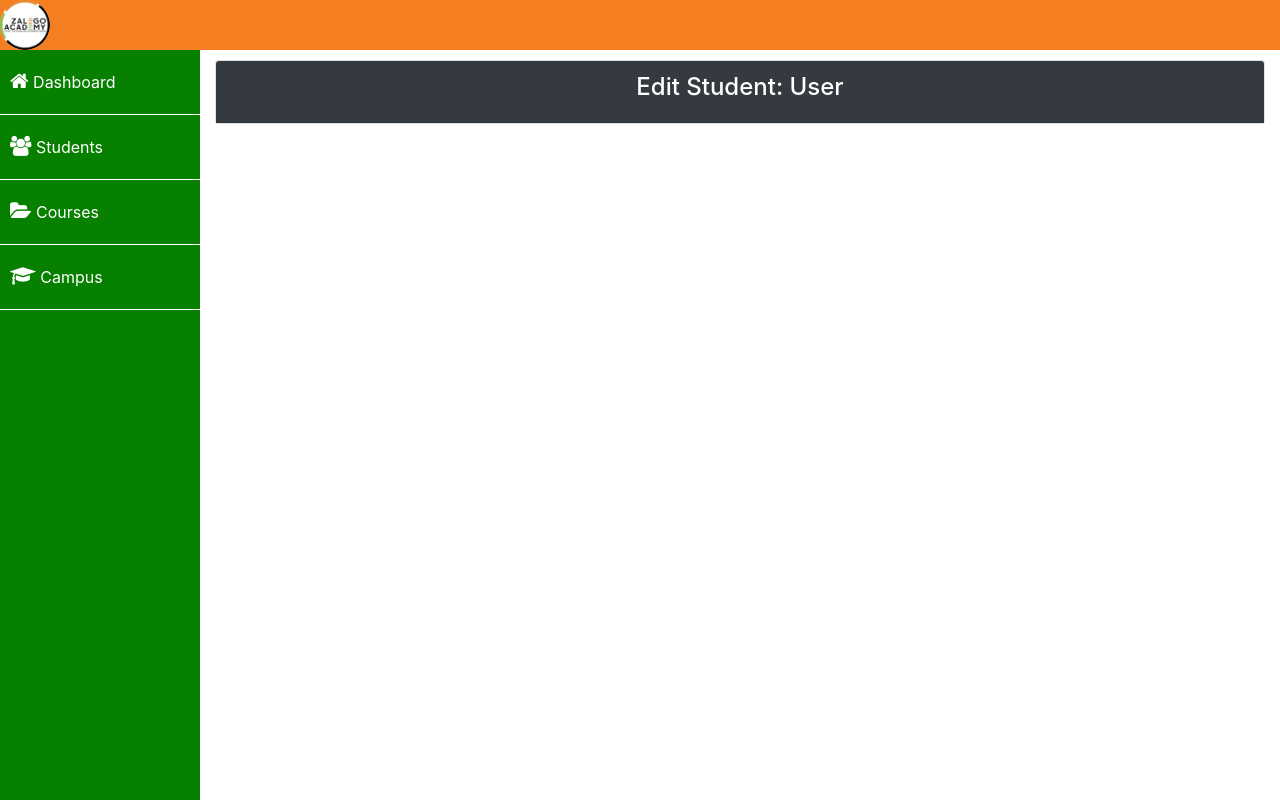
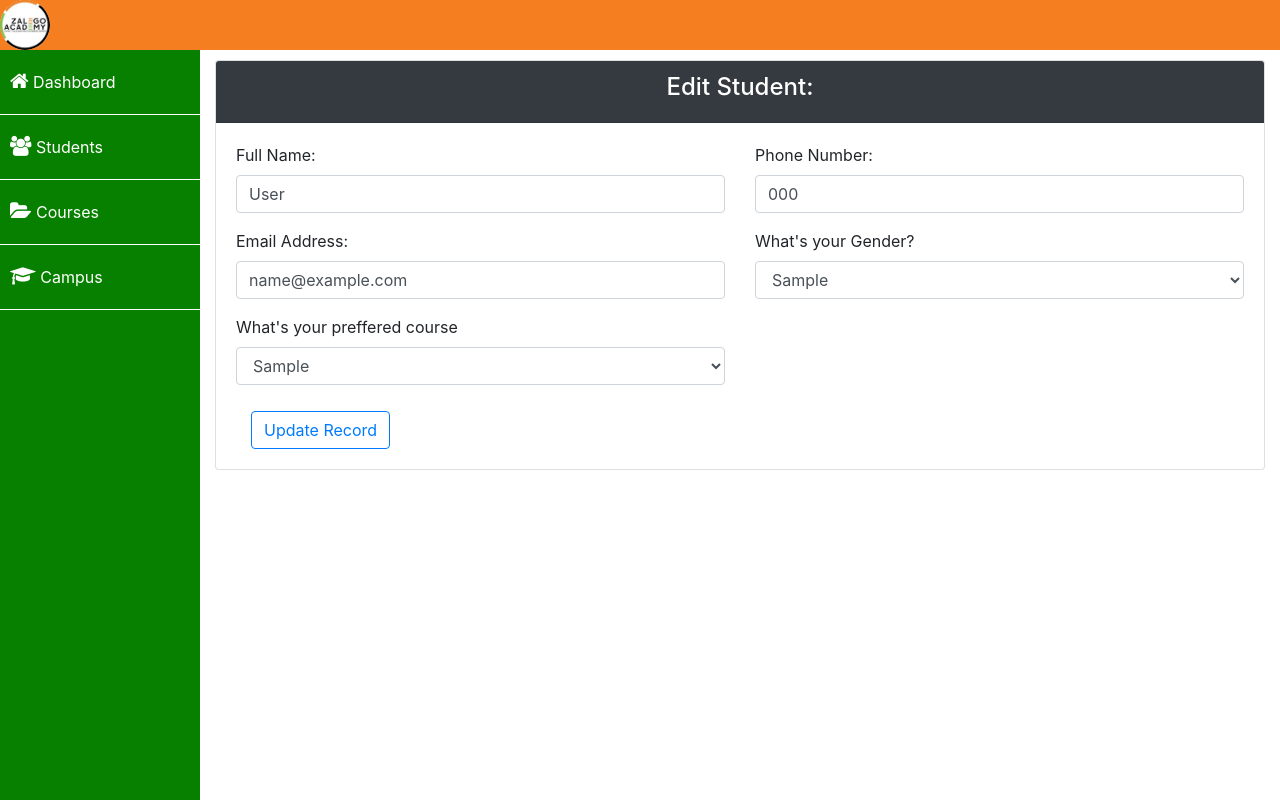
Before and after one commit to TrevorAntonioNanjiniah/webStartingTemplate, a PHP site: the page made by edit-enrollment.php in a window 1280 px wide. Run offline with PHP 8.4, Linux system fonts and the light colour scheme; tables that the repository leaves empty or names only in its code hold one stand-in row (values such as "Sample post").

Commit message:
FEAT added an update table

```diff
--- a/edit-enrollment.php
+++ b/edit-enrollment.php
@@ -5,6 +5,11 @@
     while($fetchuser =mysqli_fetch_array($queryuser))
     {
         $fullname = $fetchuser['fullname'];
+        $phonenumber = $fetchuser['phonenumber'];
+        $email = $fetchuser['email'];
+        $gender = $fetchuser['gender'];
+        $course = $fetchuser['course'];
+
     }
 ?>
 
@@ -24,8 +29,60 @@
                 <div class="col-lg-12">
                     <div class="card">
                             <div class="card-header bg-dark text-center text-white">
-                                <h4>Edit Student: <?php echo $fullname ?></h4>
+                                <h4>Edit Student:</h4>
                             </div>
+                            <div class="card-body">
+                                <form action="enroll.php" method="POST" >
+                                    <div class="row">
+                                        <div class="col-lg-6 mb-3">
+                                            <label class="form-label" for="fullname">Full Name:</label>
+                                            <input type="text" class="form-control" placeholder="Enter Your Full Name" name="fullname" value ="<?php echo $fullname ?>" >
+                                        </div>
+
+                                        <div class="col-lg-6 mb-3">
+                                                    <label class="form-label" for="phonenumber">Phone Number:</label>
+                                                    <input type="tel" class="form-control" placeholder="+2547---" name="phonenumber" value= "<?php echo $phonenumber ?>">
+
+                                        </div>
+                                    </div>
+                                    <div class="row">
+                                             <div class="col-lg-6 mb-3">
+                                                <label class="form-label" for="email">Email Address:</label>
+                                                <input type="email" class="form-control" placeholder="Please enter your Email" name="email" value= "<?php echo $email?>">
+                                            </div>
+
+                                            <div class="col-lg-6 mb-3">
+                                                <label for="gender" class="form-label">What's your Gender?</label> <br>
+                                                <select name="gender" class="form-control" placeholder="option" aria-label="Default select example" >
+                                                    <option selected><?php echo $gender ?></option>
+                                                    <option value="Male">Male</option>
+                                                    <option value="Female">Female</option>
+                                                </select>
+                                             </div>
+                                     </div>
+                                    <div class="row">
+                                            <div class="col-lg-6 mb-3">
+                                                <label for="course" class="form-label">What's your preffered course</label><br>
+                                                    <select name="course" aria-label="Default select example" class="form-control" >
+                                                        <option selected><?php echo $course ?></option>
+                                                        <option value="Android App Development"> Android App Development</option>
+                                                        <option value="Web Designs & Development">Web Designs & Development</option>
+                                                        <option value="Data Analysis">Data Analysis</option>
+                                                        <option value="Cyber Security">Cyber Security</option>
+                                                    </select>
+                                            </div>
+                                    </div>
+                                    <div class="container-fluid">
+                                        <div class="row">
+                                            <div class="col-lg-6 padding-bottom:5px;">
+                                            <button type="submit" name="SubmitButton" class="btn btn-outline-primary">Update Record</button>
+
+                                        </div>
+
+                                     </div>
+                                <form>
+                            </div>
+
                     </div>
                 </div>
             </div>
```
